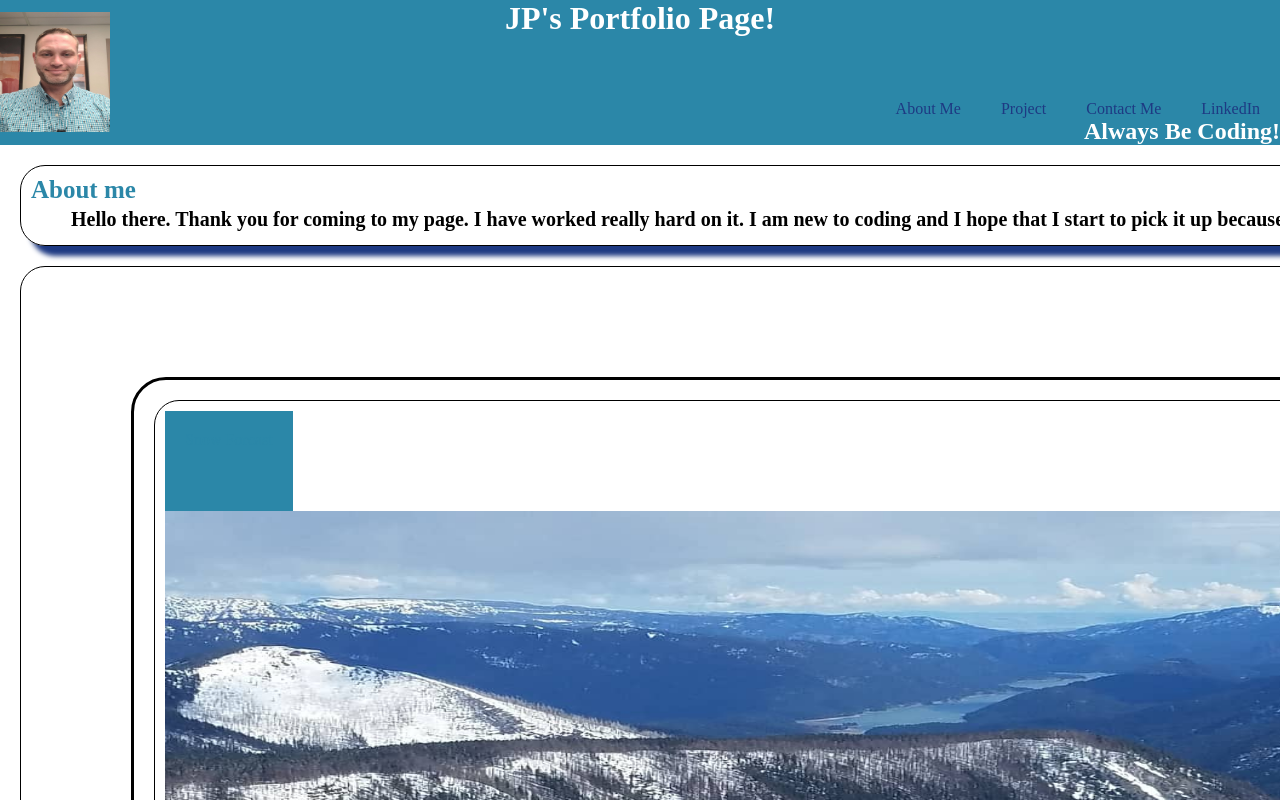
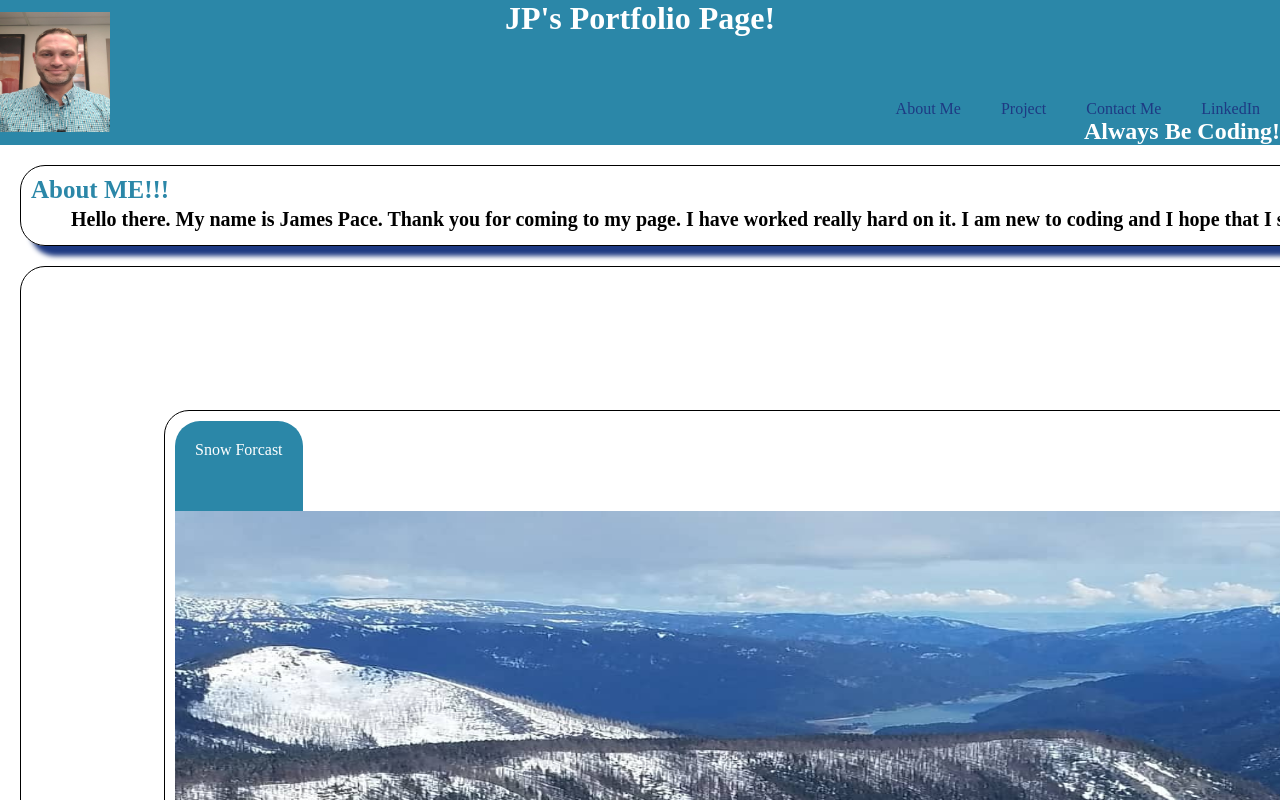
Before and after one commit to jpace2022/Portfolio, a plain HTML site: page index.html in a window 1280 px wide. Shown: the top 800 px of the page. Drawn offline with Linux system fonts and the light colour scheme.

Commit message:
added comments and updated CSS

```diff
--- a/assets/css/style.css
+++ b/assets/css/style.css
@@ -92,11 +92,14 @@ h3 {
   margin: 4px;
   margin-left: 40px;
   flex-wrap: wrap;
+  display: flex;
 }
 
 /*Main section of projects*/
 .Projects {
   border: 2px;
+  display: flex;
+  flex-wrap: wrap;
 }
 
 /*footer layout*/
@@ -121,11 +124,15 @@ footer li {
   position: relative;
   padding: 14px 20px;
   list-style: none;
+  flex-wrap: wrap;
 }
 
 /*picture settings for main image*/
-.larger header {
+.primary header {
   color: var(--text);
+  border-radius: 25px 25px 0px 0px;
+  display: flex;
+  flex-wrap: wrap;
 }
 
 /*Contact me title*/
@@ -135,20 +142,29 @@ footer header {
   display: block;
   font-size: 25px;
   padding: 25px;
+  display: flex;
+  flex-wrap: wrap;
 }
 
 /*border around main project*/
 .primary {
   border: solid;
   margin: 100px;
-  border-radius: 35px;
+  border-radius: 25px;
+  flex: auto;
+  background-color: var(--text);
+  padding: 10px;
+  display: flex;
+  flex-wrap: wrap;
+  justify-content: space-evenly;
+  color: var(--text);
 }
 
 /*smaller section of the projects links*/
 .project {
-  flex: 1;
+  flex: auto;
   background-color: var(--text);
-  padding: 50px;
+  padding: 10px;
   display: flex;
   flex-wrap: wrap;
   justify-content: space-evenly;
@@ -166,6 +182,7 @@ footer header {
   margin: 20px;
   display: flex;
   flex-wrap: wrap;
+  border-color: black;
 }
 
 /*card layout*/
@@ -184,11 +201,18 @@ footer header {
 /*cad header layout*/
 .card header {
   padding: 20px;
+  border-radius: 25px 25px 0px 0px;
+  margin-bottom: -10px;
+  color: var(--text);
+  display: flex;
+  flex-wrap: wrap;
 }
 
 /*project header layout*/
 .project header {
   color: var(--text);
+  display: flex;
+  flex-wrap: wrap;
 }
 
 /*hover settign for project links*/
@@ -208,6 +232,8 @@ footer header {
     flex-direction: column;
     max-width: 50%;
     flex: 0 0 50%;
+    display: flex;
+    flex-wrap: wrap;
   }
   @media screen and (max-width: 384px) {
     main,
@@ -219,6 +245,8 @@ footer header {
       flex-direction: column;
       max-width: 50%;
       flex: 0 0 50%;
+      display: flex;
+      flex-wrap: wrap;
     }
 
   /*overall set up for page*/
--- a/index.html
+++ b/index.html
@@ -27,34 +27,35 @@
   </aside>
 
 <main>
-
+<!--About me section-->
   <section id="About Me">
     <section class="card">
     <a href="about me"></a>
-    <article>About me</article>
-    <h3>Hello there. Thank you for coming to my page. I have worked really hard on it. I am new to coding and I hope that I start to pick it up because it is fun... When I finally get it.</h3>
+    <article>About ME!!!</article>
+    <h3>Hello there. My name is James Pace. Thank you for coming to my page. I have worked really hard on it. I am new to coding and I hope that I start to pick it up because it is fun.</h3>
      </section></div>
 
-    <section id="Projects">
+     <!--Main project section with different classes assigned to it.-->
     <sectioin class="card" id="project">
    <section class="primary">
     <section class="project-card">
     <header>Snow Forcast</header>
     <a href="https://jpace2022.github.io/my-first-website/" target="_blank"><img src= ".\assets\IMG_20200307_112858_562.jpg" alt="picture of snowy mountains" style="width: 1308px; height: 796px"></a></section></div>
   </section>
-
+<!--sunsequent project section-->
+<section id="Projects">
   <section class="project">
     <section class="project-card">
     <header>Jenny's Cookbook</header>
     <a href="cookbook.jpg" target="_blank"><img src=".\assets\cookbook.jpg" alt="cookbook" style="width: 450px; height 450px;"></a>
   </section>
-
+<!--sunsequent project section-->
   <section class="project">
     <section class="project-card">
     <header>Star Wars</header>
     <a href=".\assets\tiefighter.jpg" target="_blank"><img src=".\assets\tiefighter.jpg" alt="Tie Fighter"style="width: 450px; height 450px;"></a>
   </section>
-
+<!--sunsequent project section-->
   <section class="project">
     <section class="project-card">
     <header>Hike Tracker</header>
@@ -62,7 +63,7 @@
   </section>
 
   </main>
-
+<!--footer section section-->
     <footer class="footer">
       <div class="navbar">
         <section id="Contact Me">
```
